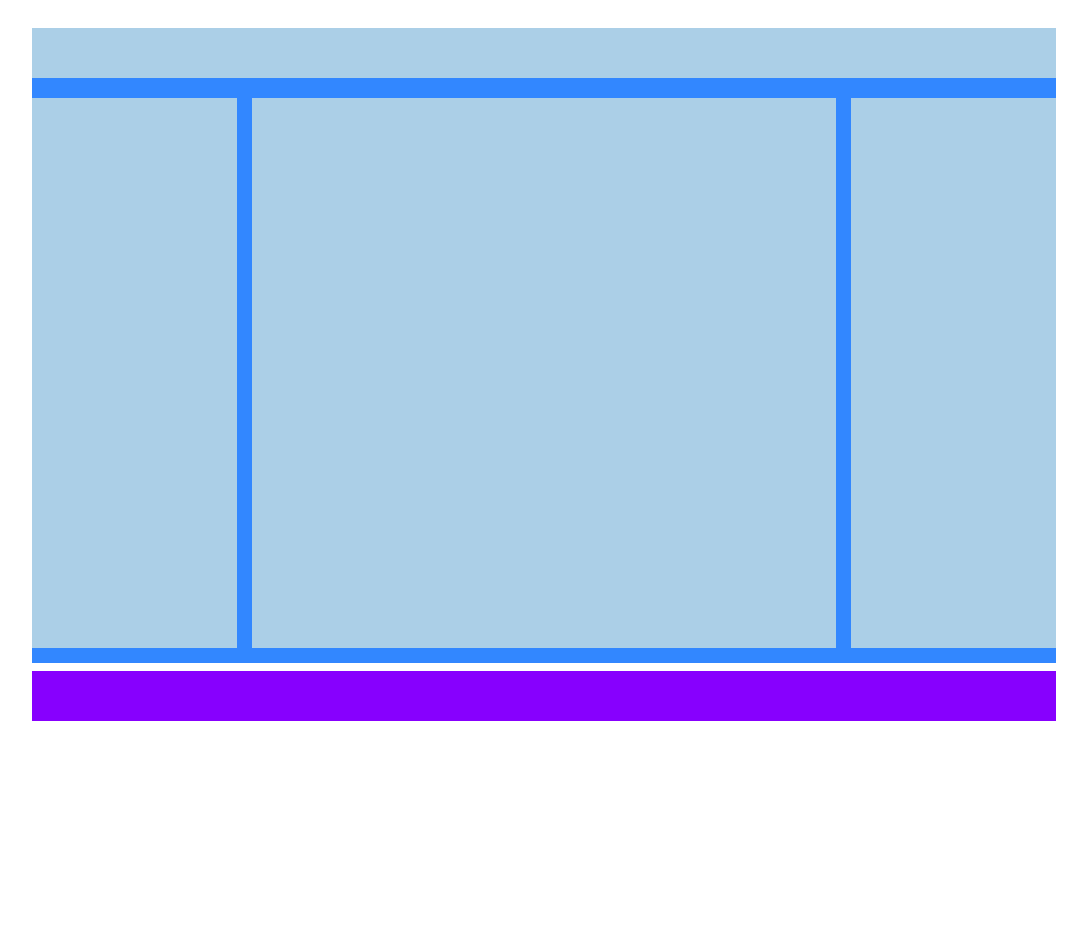
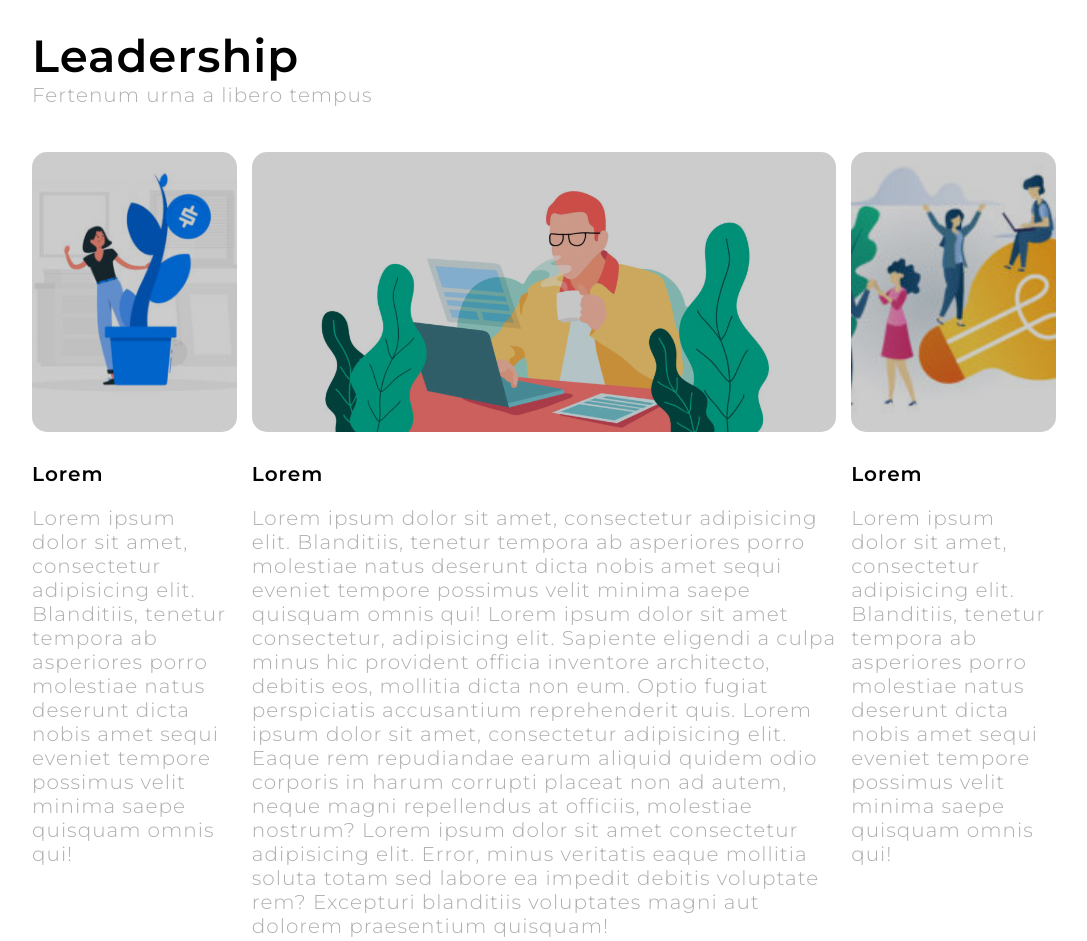
Before and after one commit to NiccoCorsini/htmlcss-wp, a plain HTML site: page index.html in a window 1280 px wide. Shown: the part 924-1865 px from the top of the page, without its empty margins (96-1183 px from the left). Before the commit the page ends 1660 px from the top, so only its background shows below. Drawn offline with Linux system fonts and the light colour scheme.

Commit message:
Interaction section done

```diff
--- a/css/style.css
+++ b/css/style.css
@@ -58,6 +58,7 @@ main .info{
     background-position: center;
     background-size: cover;
     margin-bottom: 45px;
+    border-radius: 15px;
 }
 
 main .info .layover{
@@ -87,37 +88,70 @@ main .info .layover .text-container p{
 
 
 /* INTERACTIONS */
-.clearfix::after{
+main .clearfix::after{
     content: '';
     display: table;
     clear: both;
 }
 
-.interactions{
-    padding-bottom: 15px;
-    background-color: #3287ff;
+main .interactions{
+    padding-bottom: 45px;
 }
 
-.interactions .int{
+main .interactions .int{
     float: left;
-    background-color: #abcfe7;
 }
 
-.interactions .title.int{
+main .interactions .title.int{
     width: 100%;
-    height: 50px;
+    margin-bottom: 45px;
+}
+
+main .interactions .title.int .leadership h2{
+    color: black;
+    font-size: 45px;
+}
+
+main .interactions .int:nth-of-type(even){
+    width: 20%;
+}
+
+main .interactions .center{
+    width: calc(60% - 30px);
+    margin: 0 15px;
+}
+
+/* MAIN INTERACTIONS UTILITY */
+main .interactions section.int .img{
+    height: 280px;
+    background-position: center;
+    background-size: cover;
+    margin-bottom: 30px;
+    border-radius: 15px;
+}
+
+main .interactions section.int .img .layover-img{
+    height: 280px;
+    border-radius: 15px;
+    background-color: rgba(0, 0, 0, 0.2);
+}
+
+main .interactions section.int .content h3{
+    color: black;
     margin-bottom: 20px;
 }
 
-.interactions .int:nth-of-type(even){
-    width: 20%;
-    height: 550px;
+/* INTERACTIONS CONTENTS */
+main .interactions section.int:nth-child(2) .img{
+    background-image: url(../img/img-1.jpg);
 }
 
-.interactions .center{
-    width: calc(60% - 30px);
-    margin: 0 15px;
-    height: 550px;
+main .interactions section.int:nth-child(3) .img{
+    background-image: url(../img/img-2.jpg);
+}
+
+main .interactions section.int:last-child .img{
+    background-image: url(../img/img-3.jpg);
 }
 
 /* FOOTER */
--- a/index.html
+++ b/index.html
@@ -53,10 +53,39 @@
 
             <!-- INTERACTIONS -->
             <section class="interactions clearfix">
-                <section class="title int"></section>
-                <section class="sidebar left int"></section>
-                <section class="center int"></section>
-                <section class="sidebar right int"></section>
+                <section class="title int">
+                    <div class="leadership">
+                        <h2>Leadership</h2>
+                        <p>Fertenum urna a libero tempus</p>
+                    </div>
+                </section>
+                <section class="sidebar left int">
+                    <div class="img">
+                        <div class="layover-img"></div>
+                    </div>
+                    <div class="content">
+                        <h3>Lorem</h3>
+                        <p>Lorem ipsum dolor sit amet, consectetur adipisicing elit. Blanditiis, tenetur tempora ab asperiores porro molestiae natus deserunt dicta nobis amet sequi eveniet tempore possimus velit minima saepe quisquam omnis qui!</p>
+                    </div>
+                </section>
+                <section class="center int">
+                    <div class="img">
+                        <div class="layover-img"></div>
+                    </div>
+                    <div class="content">
+                        <h3>Lorem</h3>
+                        <p>Lorem ipsum dolor sit amet, consectetur adipisicing elit. Blanditiis, tenetur tempora ab asperiores porro molestiae natus deserunt dicta nobis amet sequi eveniet tempore possimus velit minima saepe quisquam omnis qui! Lorem ipsum dolor sit amet consectetur, adipisicing elit. Sapiente eligendi a culpa minus hic provident officia inventore architecto, debitis eos, mollitia dicta non eum. Optio fugiat perspiciatis accusantium reprehenderit quis. Lorem ipsum dolor sit amet, consectetur adipisicing elit. Eaque rem repudiandae earum aliquid quidem odio corporis in harum corrupti placeat non ad autem, neque magni repellendus at officiis, molestiae nostrum? Lorem ipsum dolor sit amet consectetur adipisicing elit. Error, minus veritatis eaque mollitia soluta totam sed labore ea impedit debitis voluptate rem? Excepturi blanditiis voluptates magni aut dolorem praesentium quisquam!</p>
+                    </div>
+                </section>
+                <section class="sidebar right int">
+                    <div class="img">
+                        <div class="layover-img"></div>
+                    </div>
+                    <div class="content">
+                        <h3>Lorem</h3>
+                        <p>Lorem ipsum dolor sit amet, consectetur adipisicing elit. Blanditiis, tenetur tempora ab asperiores porro molestiae natus deserunt dicta nobis amet sequi eveniet tempore possimus velit minima saepe quisquam omnis qui!</p>
+                    </div>
+                </section>
             </section>
          </main>
 
```
